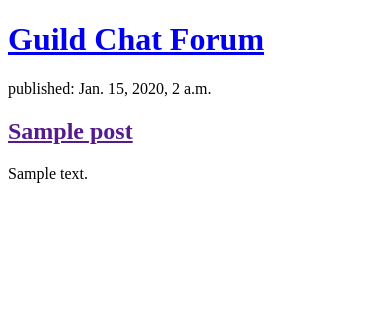
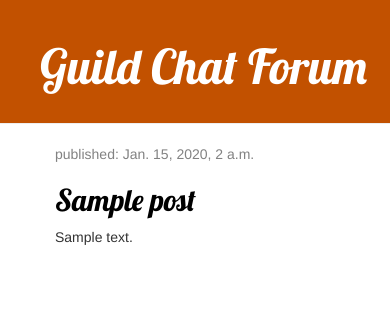
Before and after one commit to Sinakor/my-first-forum, a Django app: template guildsite/forum/templates/forum/post_list.html in a window 390 px wide. Shown: the top 316 px of the page. Run offline with Django 3.2, Linux system fonts and the light colour scheme; the template is opened without the code that fills it: values that come from a table or form of the project are taken from there, others are empty; tables that the repository leaves empty hold one stand-in row (values such as "Sample post"); some libraries are stand-ins or nearby versions.

Commit message:
stopping point

```diff
--- /dev/null
+++ b/guildsite/forum/static/css/forum.css
@@ -0,0 +1,46 @@
+.page-header {
+    background-color: #C25100;
+    margin-top: 0;
+    padding: 20px 20px 20px 40px;
+}
+
+    .page-header h1, .page-header h1 a, .page-header h1 a:visited, .page-header h1 a:active {
+        color: #ffffff;
+        font-size: 36pt;
+        text-decoration: none;
+    }
+
+.content {
+    margin-left: 40px;
+}
+
+h1, h2, h3, h4 {
+    font-family: 'Lobster', cursive;
+}
+
+.date {
+    color: #828282;
+}
+
+.save {
+    float: right;
+}
+
+.post-form textarea, .post-form input {
+    width: 100%;
+}
+
+.top-menu, .top-menu:hover, .top-menu:visited {
+    color: #ffffff;
+    float: right;
+    font-size: 26pt;
+    margin-right: 20px;
+}
+
+.post {
+    margin-bottom: 70px;
+}
+
+    .post h2 a, .post h2 a:visited {
+        color: #000000;
+    }
--- a/guildsite/forum/templates/forum/post_list.html
+++ b/guildsite/forum/templates/forum/post_list.html
@@ -1,20 +1,33 @@
 <!DOCTYPE html>
-
+{% load static %}
 <html lang="en" xmlns="http://www.w3.org/1999/xhtml">
 <head>
     <meta charset="utf-8" />
     <title>Guild Chat</title>
+    <link rel="stylesheet" href="//maxcdn.bootstrapcdn.com/bootstrap/3.2.0/css/bootstrap.min.css">
+    <link rel="stylesheet" href="//maxcdn.bootstrapcdn.com/bootstrap/3.2.0/css/bootstrap-theme.min.css">
+    <link rel="stylesheet" href="{% static 'css/forum.css' %}">
+    <link href="//fonts.googleapis.com/css?family=Lobster&subset=latin,latin-ext" rel="stylesheet" type="text/css">
 </head>
 <body>
-    <div>
+    <div class="page-header">
         <h1><a href="/">Guild Chat Forum</a></h1>
     </div>
-    {% for post in posts %}
-    <div>
-        <p>published: {{ post.published_date }}</p>
-        <h2><a href="">{{ post.title }}</a></h2>
-        <p>{{ post.text|linebreaksbr }}</p>
+
+    <div class="content container">
+        <div class="row">
+            <div class="col-md-8">
+                {% for post in posts %}
+                <div class="post">
+                    <div class="date">
+                        <p>published: {{ post.published_date }}</p>
+                    </div>
+                    <h2><a href="">{{ post.title }}</a></h2>
+                    <p>{{ post.text|linebreaksbr }}</p>
+                </div>
+                {% endfor %}
+            </div>
+        </div>
     </div>
-    {% endfor %}
 </body>
 </html>
--- a/guildsite/manage.py
+++ b/guildsite/manage.py
@@ -11,5 +11,5 @@ if __name__ == "__main__":
             "Couldn't import Django. Are you sure it's installed and "
             "available on your PYTHONPATH environment variable? Did you "
             "forget to activate a virtual environment?"
-        )from exc
+        ) from exc
     execute_from_command_line(sys.argv)
```
Also changed, not shown: guildsite/guildsite/settings.py (+8 -1 lines).
